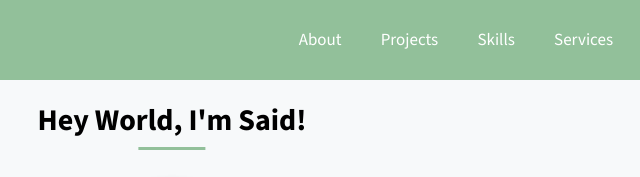
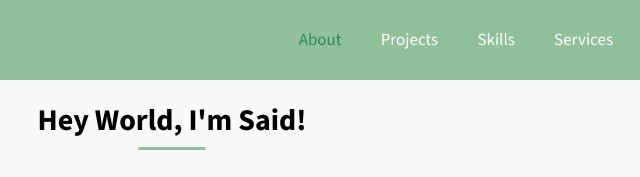
Before and after one commit to Said-Asfour/portfolio, a plain HTML site: page index.html in a window 1280 px wide. In both pictures the pointer is over the link "About". Shown: the top 177 px of the page, 468-1108 px from the left. Drawn offline with nearby package versions, Linux system fonts and the light colour scheme.

Commit message:
Update styles.css

```diff
--- a/styles.css
+++ b/styles.css
@@ -23,6 +23,7 @@ label.logo {
   line-height: 80px;
   padding: 0 100px;
   font-weight: bold;
+
 }
 nav ul {
   float: right;
@@ -38,10 +39,13 @@ nav ul li a {
   font-size: 17px;
   padding: 7px 13px;
   border-radius: 3px;
-  transition: color 0.3s ease-in-out;
+   transition: color 0.3s ease-in-out;
 
 }
 
+a:hover{
+  color:#2E8B57;
+}
 .checkbtn {
   font-size: 22px;
   color: white;
@@ -54,6 +58,7 @@ nav ul li a {
 #check {
   display: none;
 }
+
 @media (max-width: 1050px) {
   label.logo {
     padding-left: 30px;
```
